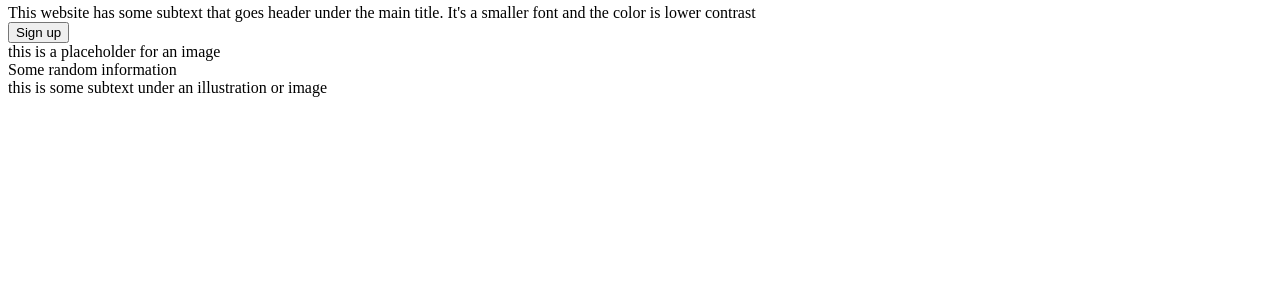
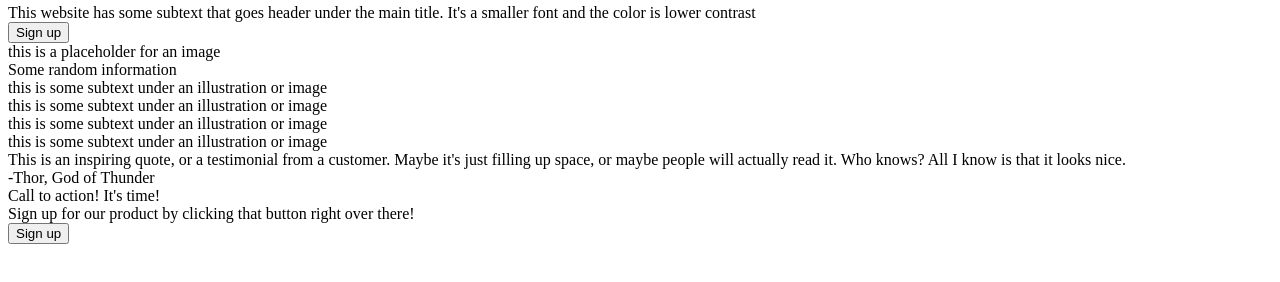
Before and after one commit to hoberez/landing-page, a plain HTML site: page index.html in a window 1280 px wide. Shown: the part 58-340 px from the top of the page. Drawn offline with Linux system fonts and the light colour scheme.

Commit message:
Add a quote section and an ad section

```diff
--- a/index.html
+++ b/index.html
@@ -31,7 +31,33 @@
                 <div class="image"></div>
                 <div class="subtext">this is some subtext under an illustration or image</div>
             </div>
+            <div class="item">
+                <div class="image"></div>
+                <div class="subtext">this is some subtext under an illustration or image</div>
+            </div>
+            <div class="item">
+                <div class="image"></div>
+                <div class="subtext">this is some subtext under an illustration or image</div>
+            </div>
+            <div class="item">
+                <div class="image"></div>
+                <div class="subtext">this is some subtext under an illustration or image</div>
+            </div>
         </div>
+    </div>
+    <div class="quote">
+        <div class="quote-text">This is an inspiring quote, or a testimonial from a customer.
+            Maybe it's just filling up space, or maybe people will actually read it. Who knows?
+            All I know is that it looks nice.
+        </div>
+        <div class="quote-author">-Thor, God of Thunder</div>
+    </div>
+    <div class="advertisement">
+        <div class="text">
+            <div class="main">Call to action! It's time!</div>
+            <div>Sign up for our product by clicking that button right over there!</div>
+        </div>
+        <button>Sign up</button>
     </div>
 </body>
 </html>
```
